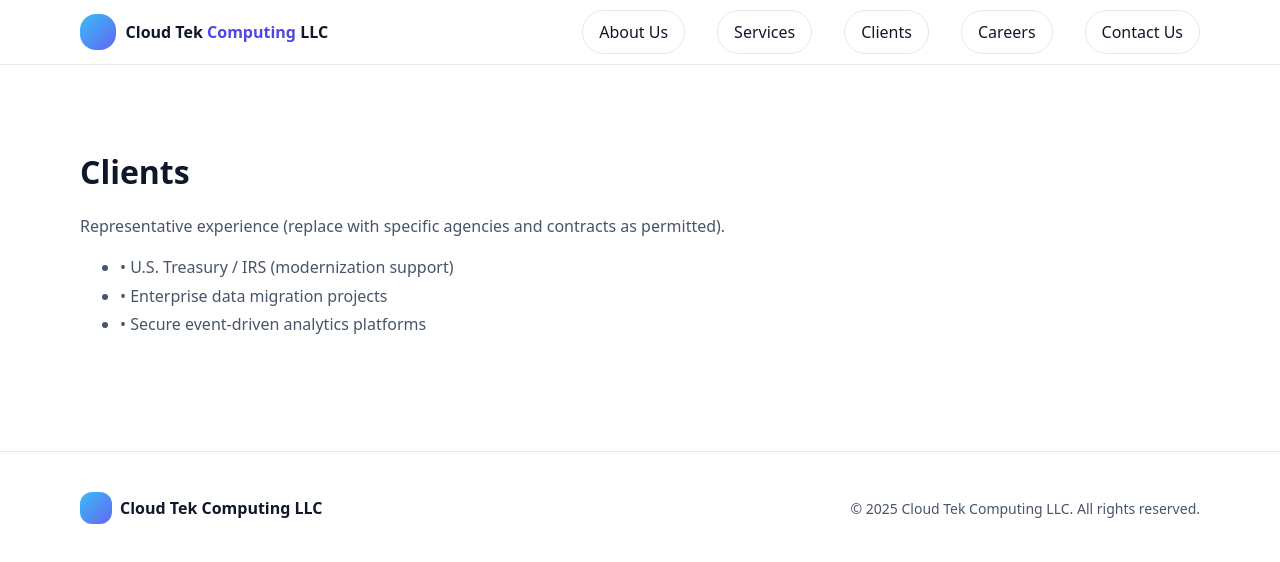
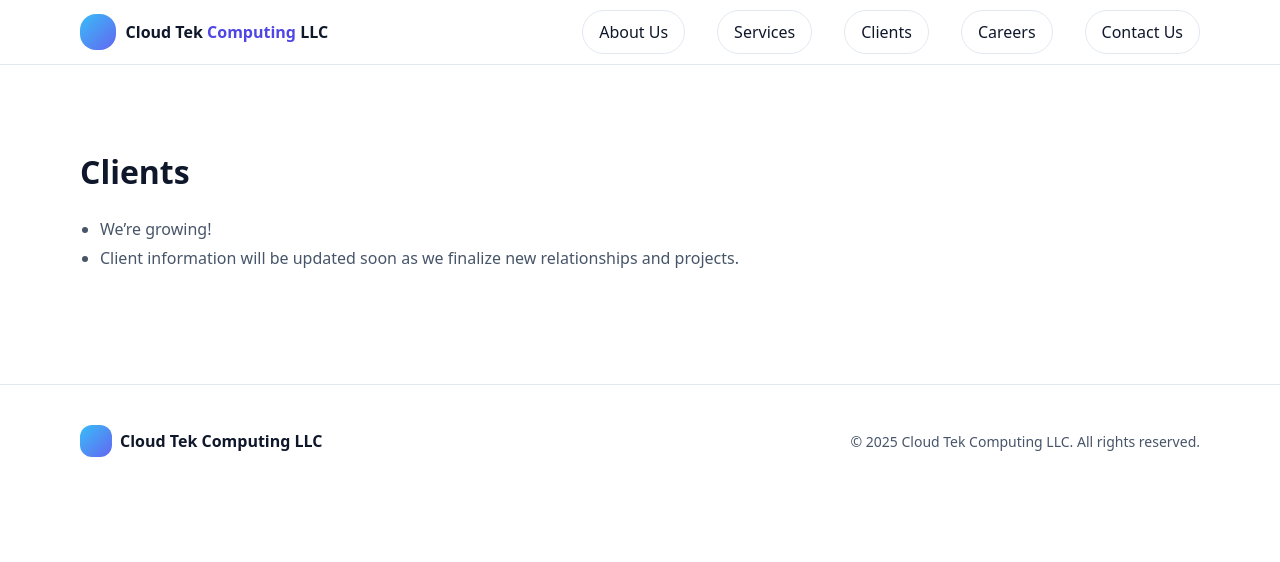
Before and after one commit to loverjulius/cloudtek_full_site, a Next.js app: page /clients in a window 1280 px wide. Shown: the top 562 px of the page. Built offline with nearby package versions, Linux system fonts and the light colour scheme.

Commit message:
WIP: careers & clients pages

```diff
--- a/app/careers/page.tsx
+++ b/app/careers/page.tsx
@@ -9,7 +9,7 @@ return (
 <div className={`${styles.container} ${styles.center}`}>
 <p className={styles.eyebrow}>Careers at Cloud Tek Computing</p>
 <h1 className={styles.headline}>
-Discover your future at Cloud Tek Computing — where innovation meets opportunity.
+Discover your future at Cloud Tek Computing - where innovation meets opportunity
 </h1>
 <p className={styles.lede}>
 At <strong>Cloud Tek Computing</strong>, we are dedicated to building an inclusive and empowering workplace. As an
--- a/app/clients/page.tsx
+++ b/app/clients/page.tsx
@@ -1,17 +1,21 @@
 export default function ClientsPage() {
   const clients = [
-    "U.S. Treasury / IRS (modernization support)",
-    "Enterprise data migration projects",
-    "Secure event-driven analytics platforms",
+    "We’re growing!",
+    "Client information will be updated soon as we finalize new relationships and projects.",
   ] as const;
 
   return (
     <main className="section" id="clients">
       <div className="container">
         <h1>Clients</h1>
-        <p className="text-muted" style={{marginTop:8}}>Representative experience (replace with specific agencies and contracts as permitted).</p>
-        <ul className="text-muted" style={{marginTop:12, lineHeight:1.8}}>
-          {clients.map(c => <li key={c}>• {c}</li>)}
+        {/* Removed the 'Representative experience' line */}
+        <ul
+          className="text-muted"
+          style={{ marginTop: 12, lineHeight: 1.8, paddingLeft: "1.25rem", listStyle: "disc" }}
+        >
+          {clients.map((c) => (
+            <li key={c}>{c}</li>
+          ))}
         </ul>
       </div>
     </main>
```
